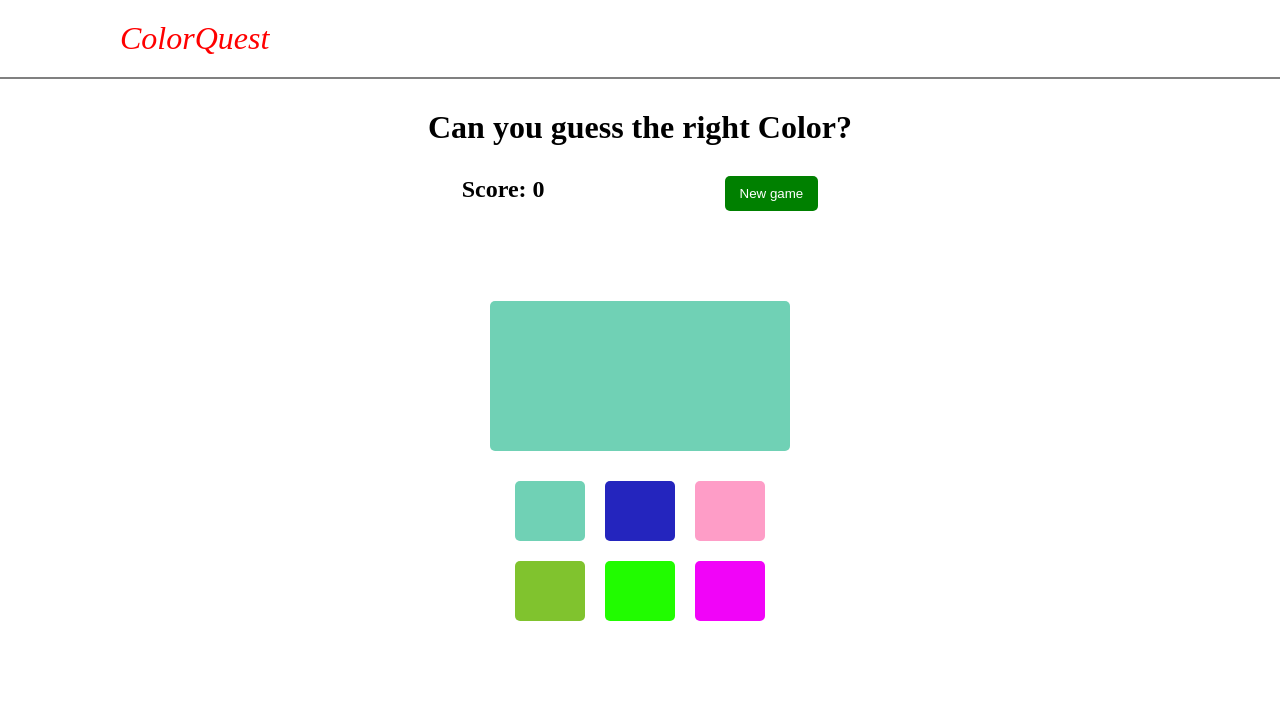
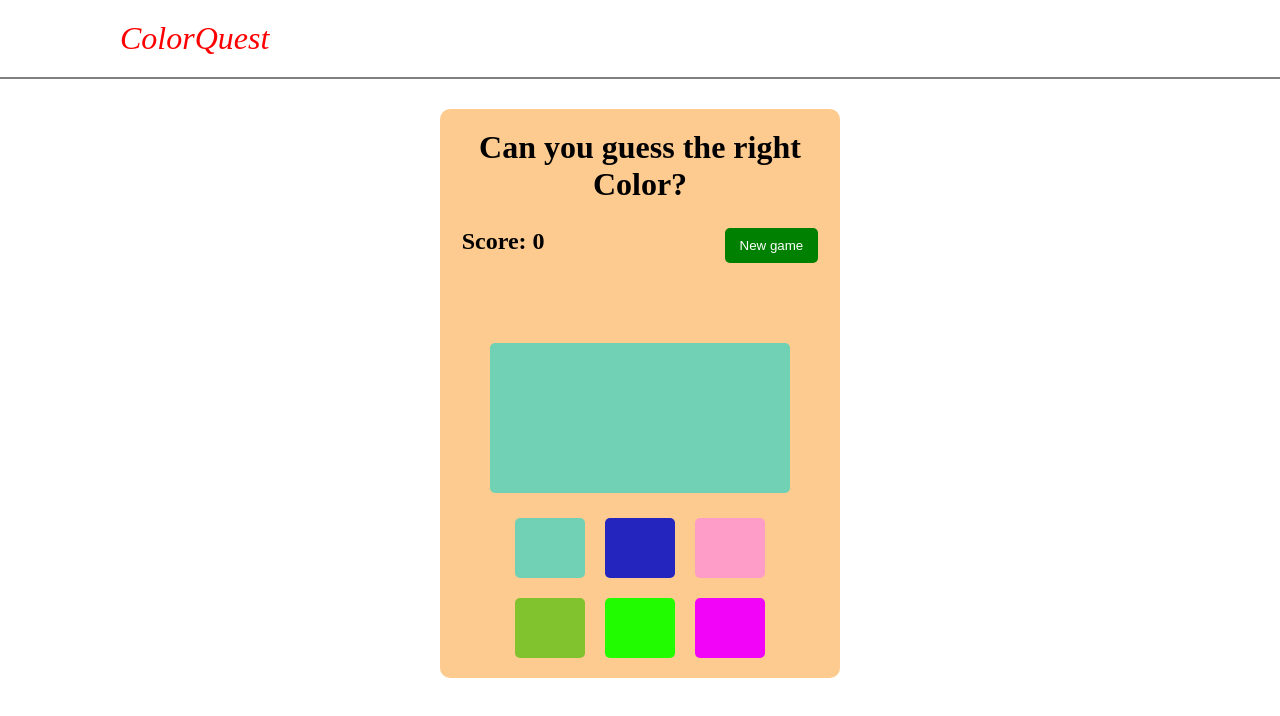
Before and after one commit to DevMeley/Color-guessing-game, a React (Vite) app: page / in a window 1280 px wide. Shown: the top 716 px of the page. Built offline with nearby package versions, Linux system fonts and the light colour scheme.

Commit message:
Adjusted color

```diff
--- a/src/CSS/MainComponent.css
+++ b/src/CSS/MainComponent.css
@@ -8,6 +8,17 @@
     margin-top: 30px;
     margin-bottom: 20px;
 }
+.body-content{background-color: rgb(253, 202, 143);
+    display: flex;
+    justify-content: center;
+    align-items: center;
+    gap: 25px;
+    flex-direction: column;
+    width: 400px;
+    padding: 20px 5px;
+    border-radius: 10px;
+}
+
 .box{
     height: 150px;
     width: 300px;
--- a/src/Components/MainComponent.jsx
+++ b/src/Components/MainComponent.jsx
@@ -56,8 +56,8 @@ export default function MainComponent() {
   };
 
   return (
-    <div>
-      <div className="body">
+    <div className="body">
+      <div className="body-content">
         <h2 data-testid="gameInstructions">Can you guess the right Color?</h2>
         <div className="score-and-cancel-button">
           <p data-testid="score">Score: {gameScore} </p>
```
